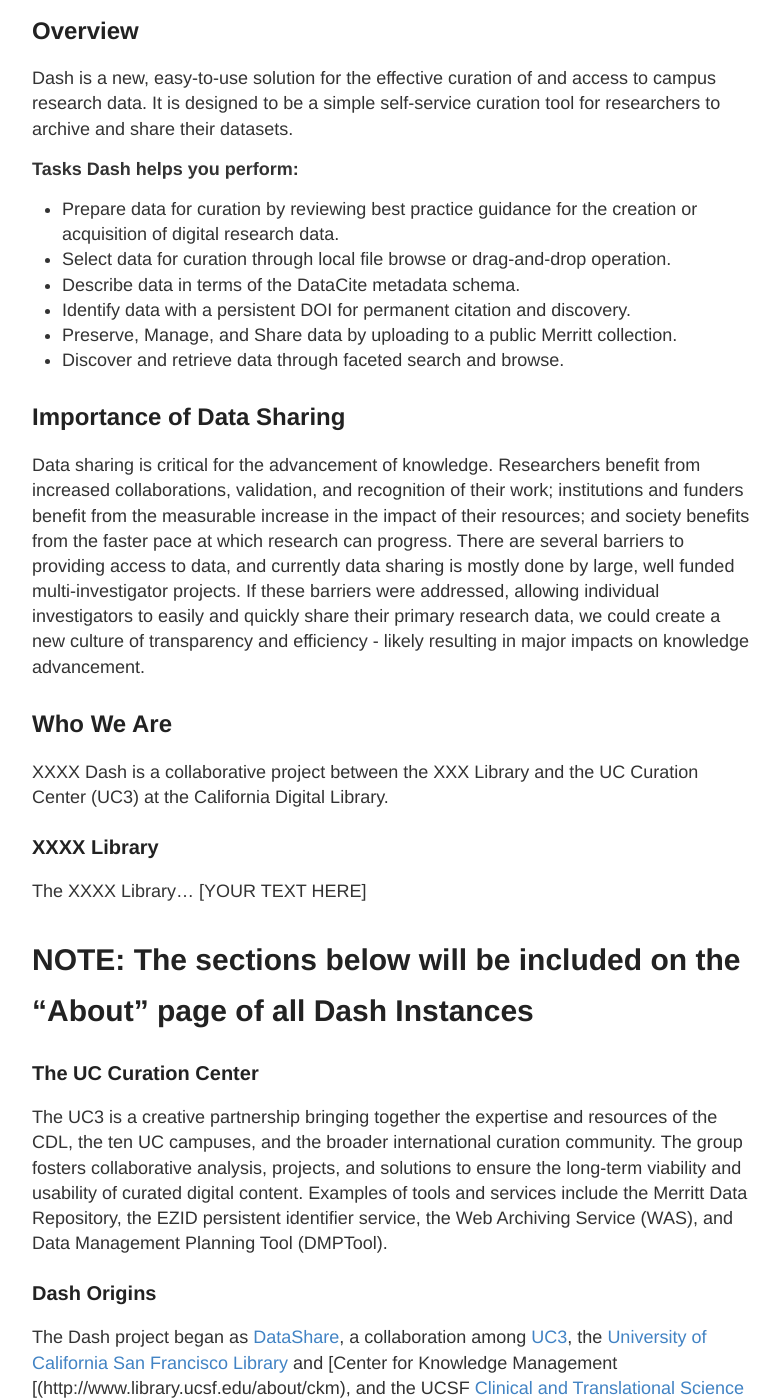
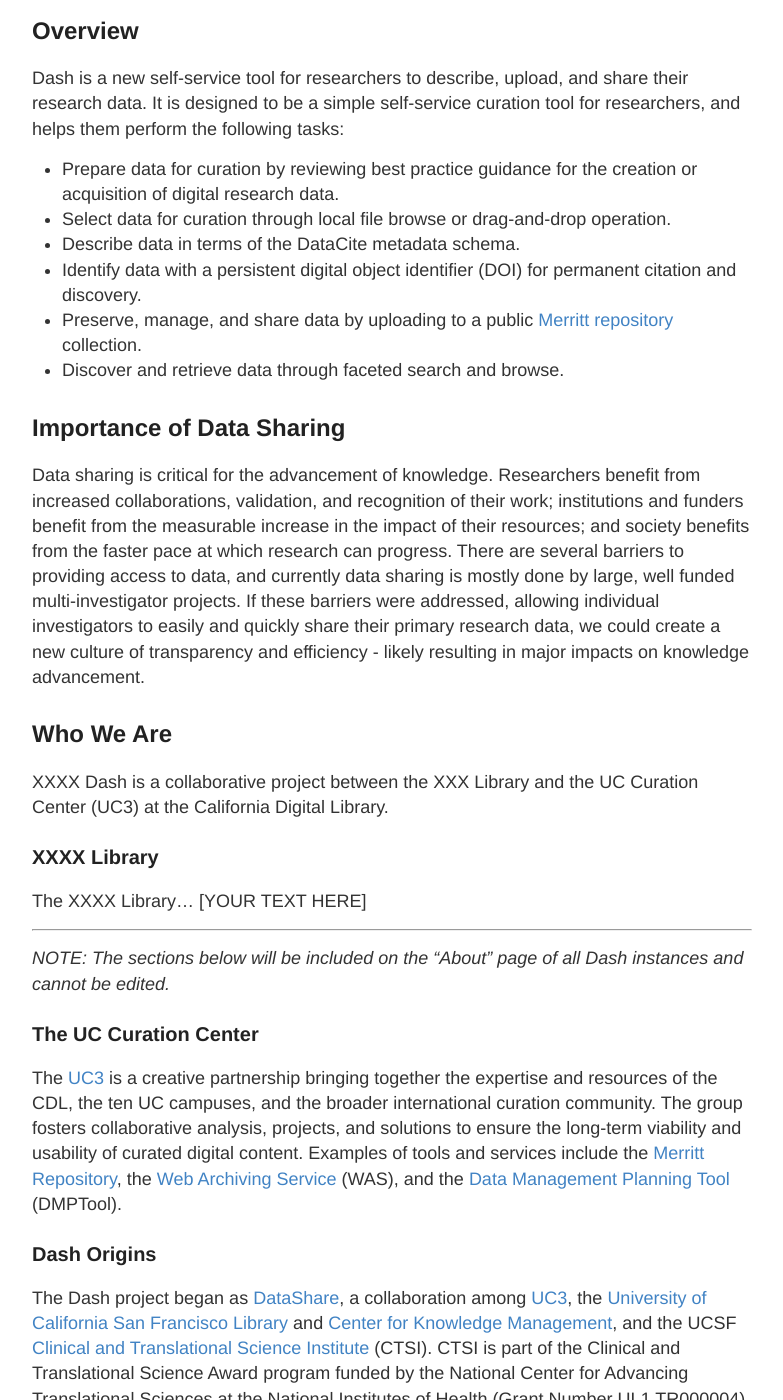
Before and after one commit to CDLUC3/dash, a Jekyll site: the page built from generic-about.md, in a window 1280 px wide and 1400 px high, scrolled down 513 px. Shown: the whole window, without its empty margins (248-1031 px from the left). Built offline with Jekyll 4.4.1, drawn with Linux system fonts in a browser that asks for light colours; some of the changed text lies outside the part shown.

Commit message:
update generic about

```diff
--- a/generic-about.md
+++ b/generic-about.md
@@ -5,25 +5,24 @@
 ---
 
 ### Instructions:
-* Download ([markdown](https://github.com/CDLUC3/dash/blob/gh-pages/docs/About.md) or [Word](https://github.com/CDLUC3/dash/blob/gh-pages/docs/About.docx?raw=true) version) this document and edit in your favorite word processing software.
-* Most sections can be updated/revised, and new sections may be added as you see fit.
-* At this time we are restricting content to static text. Links are welcomed.
-* Once live, this page will only be able to be edited by UC3 personnel, which means you should not include transient information or links.
-* Note that “XXXX” should be replaced by your institution name/library name.
+* Download ([markdown](https://github.com/CDLUC3/dash/gh-pages/generic-about.md) or [Word](https://github.com/CDLUC3/dash/blob/gh-pages/docs/About.docx?raw=true) version) this document and edit in your favorite word processing software.
+* Update and revise.
+  * At this time we are restricting content to static text. Links are welcomed.
+  * Once live, this page will only be able to be edited by UC3 personnel, which means you should not include transient information or links.
+  * Note that “XXXX” should be replaced by your institution name/library name.
 * Return to [uc3@ucop.edu](mailto:uc3@ucop.edu).
 
 ***
 
 ## Overview
 
-Dash is a new, easy-to-use solution for the effective curation of and access to campus research data. It is designed to be a simple self-service curation tool for researchers to archive and share their datasets.
+Dash is a new self-service tool for researchers to describe, upload, and share their research data. It is designed to be a simple self-service curation tool for researchers, and helps them perform the following tasks:
 
-**Tasks Dash helps you perform:**
 * Prepare data for curation by reviewing best practice guidance for the creation or acquisition of digital research data.
 * Select data for curation through local file browse or drag-and-drop operation.
 * Describe data in terms of the DataCite metadata schema.
-* Identify data with a persistent DOI for permanent citation and discovery.
-* Preserve, Manage, and Share data by uploading to a public Merritt collection.
+* Identify data with a persistent digital object identifier (DOI) for permanent citation and discovery.
+* Preserve, manage, and share data by uploading to a public [Merritt repository](http://merritt.cdlib.org) collection.
 * Discover and retrieve data through faceted search and browse.
 
 ## Importance of Data Sharing
@@ -35,12 +34,15 @@
 XXXX Dash is a collaborative project between the XXX Library and the UC Curation Center (UC3) at the California Digital Library.
 
 ### XXXX Library
+
 The XXXX Library… [YOUR TEXT HERE]
 
-# NOTE: The sections below will be included on the “About” page of all Dash Instances
+***
+
+_NOTE: The sections below will be included on the “About” page of all Dash instances and cannot be edited._
 
 ### The UC Curation Center
-The UC3 is a creative partnership bringing together the expertise and resources of the CDL, the ten UC campuses, and the broader international curation community. The group fosters collaborative analysis, projects, and solutions to ensure the long-term viability and usability of curated digital content. Examples of tools and services include the Merritt Data Repository, the EZID persistent identifier service, the Web Archiving Service (WAS), and Data Management Planning Tool (DMPTool).
+The [UC3](http://cdlib.org/services/uc3) is a creative partnership bringing together the expertise and resources of the CDL, the ten UC campuses, and the broader international curation community. The group fosters collaborative analysis, projects, and solutions to ensure the long-term viability and usability of curated digital content. Examples of tools and services include the [Merritt Repository](http://merritt.cdlib.org), the [Web Archiving Service](http://was.cdlib.org/) (WAS), and the [Data Management Planning Tool](http://dmptool.org) (DMPTool).
 
 ### Dash Origins
-The Dash project began as [DataShare](http://datashare.ucsf.edu), a collaboration among [UC3](http://www.cdlib.org/services/uc3), the [University of California San Francisco Library](http://www.library.ucsf.edu/) and [Center for Knowledge Management [(http://www.library.ucsf.edu/about/ckm), and the UCSF [Clinical and Translational Science Institute](http://ctsi.ucsf.edu/) (CTSI). CTSI is part of the Clinical and Translational Science Award program funded by the National Center for Advancing Translational Sciences at the National Institutes of Health (Grant Number UL1 TR000004).
+The Dash project began as [DataShare](http://datashare.ucsf.edu), a collaboration among [UC3](http://www.cdlib.org/services/uc3), the [University of California San Francisco Library](http://www.library.ucsf.edu/) and [Center for Knowledge Management](http://www.library.ucsf.edu/about/ckm), and the UCSF [Clinical and Translational Science Institute](http://ctsi.ucsf.edu/) (CTSI). CTSI is part of the Clinical and Translational Science Award program funded by the National Center for Advancing Translational Sciences at the National Institutes of Health (Grant Number UL1 TR000004).
```
Also changed, not shown: user-guide.md (+29 -108 lines), 1 other file.
